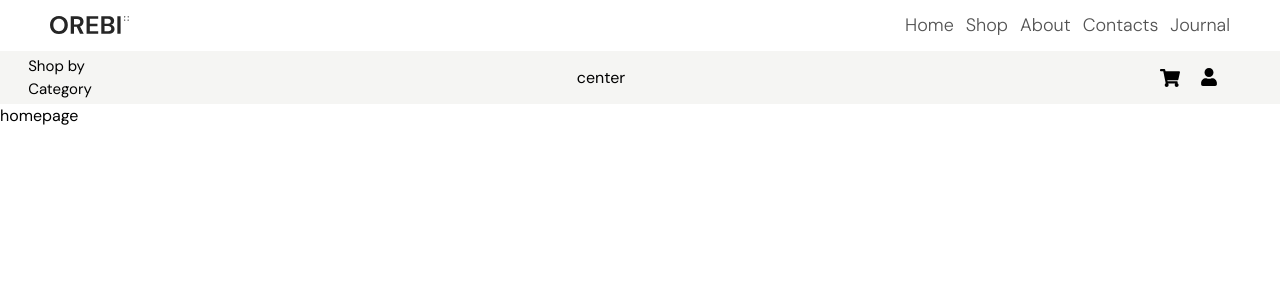
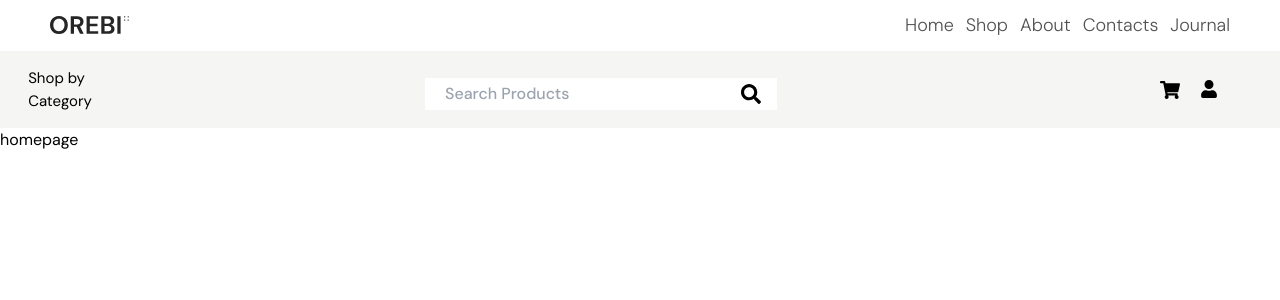
Before and after one commit to Shahriar-30/eCommerce-MERN_Stack-practice, a React (Vite) app: page / in a window 1280 px wide. Shown: the top 300 px of the page. Built offline with nearby package versions, Linux system fonts and the light colour scheme.

Commit message:
header profile done

```diff
--- a/src/Components/header/Header.jsx
+++ b/src/Components/header/Header.jsx
@@ -2,11 +2,12 @@ import React from "react";
 import Container from "../layout/Container";
 import Catagory from "./catagory/Catagory";
 import Other from "./otherBTN/Other";
+import Input from "./input/Input";
 
 function Header() {
   return (
     <>
-      <Container className={"bg-Bg"}>
+      <Container className={"bg-Bg p-3"}>
         <div className="flex flex-col lg:flex-row items-center justify-between  ">
           <div className="w-full flex items-center justify-around lg:w-0  lg:justify-normal">
             <div className="w-full ">
@@ -18,7 +19,9 @@ function Header() {
               </div>
             </div>
           </div>
-          <div className="">center</div>
+          <div className="">
+            <Input />
+          </div>
           <div className="hidden lg:block">
             <Other />
           </div>
--- /dev/null
+++ b/src/Components/header/input/Input.jsx
@@ -0,0 +1,21 @@
+import React from "react";
+import { FaSearch } from "react-icons/fa";
+
+function Input() {
+  return (
+    <>
+      <div className=" bg-white flex items-center justify-center mt-2 px-2">
+        <input
+          type="text"
+          className="w-[300px] px-3 py-1 font-medium rounded-sm outline-none"
+          placeholder="Search Products"
+        />
+        <div className="cursor-pointer  px-2 py-1">
+          <FaSearch className="text-xl" />
+        </div>
+      </div>
+    </>
+  );
+}
+
+export default Input;
```
